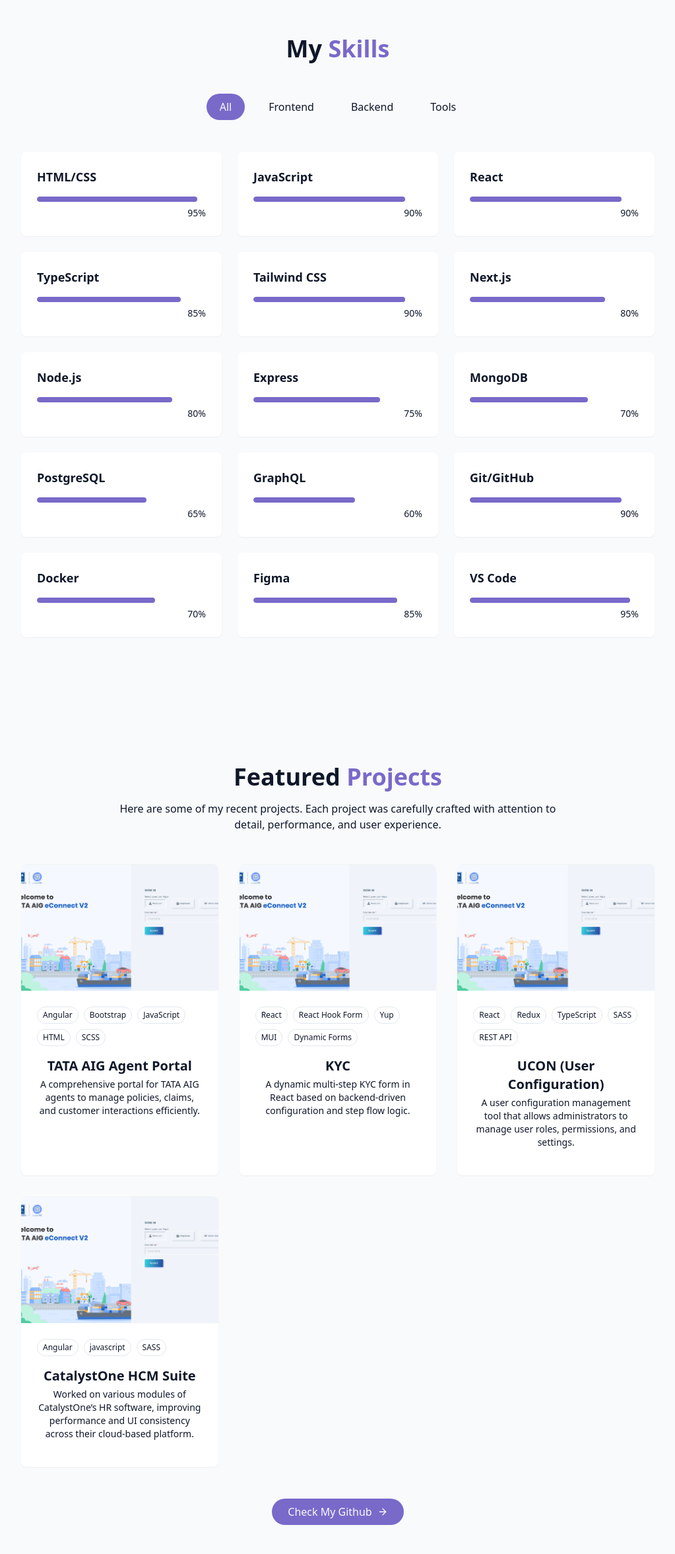
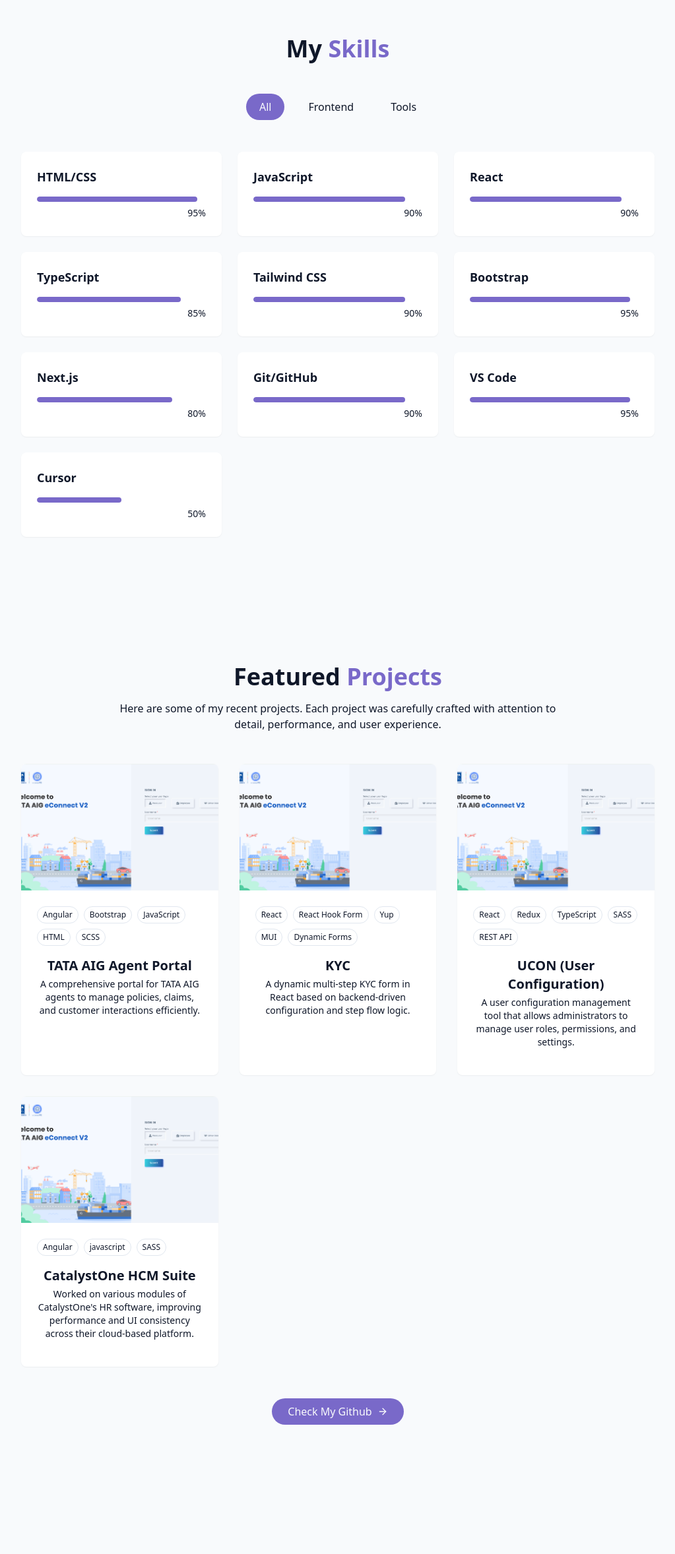
Before and after one commit to pushpendersingh97/pushpender-portfolio, a React (Vite) app: page / in a window 1280 px wide. Shown: the part 1548-3904 px from the top of the page at 66% size, without its empty margins (128-1151 px from the left). Built offline with nearby package versions, Linux system fonts and the light colour scheme.

Commit message:
Skills Updated

```diff
--- a/src/components/ProjectsSection.jsx
+++ b/src/components/ProjectsSection.jsx
@@ -1,4 +1,4 @@
-import { ArrowRight, ExternalLink, Github } from "lucide-react";
+import { ArrowRight, ExternalLink, GithubIcon } from "lucide-react";
 
 const projects = [
   {
@@ -31,7 +31,7 @@ const projects = [
   {
     id: 4,
     title: "CatalystOne HCM Suite",
-    description: "Worked on various modules of CatalystOne’s HR software, improving performance and UI consistency across their cloud-based platform.",
+    description: "Worked on various modules of CatalystOne's HR software, improving performance and UI consistency across their cloud-based platform.",
     image: "/projects/Tataaig Agent Portal.png",
     tags: ["Angular", "javascript", "SASS"],
     // demoUrl: "#",
@@ -96,7 +96,7 @@ const ProjectsSection = () => {
                       target="_blank"
                       className="text-foreground/80 hover:text-primary transition-colors duration-300"
                     >
-                      <Github size={20} />
+                      <GithubIcon size={20} />
                     </a>}
                   </div>
                 </div>
--- a/src/components/SkillsSection.jsx
+++ b/src/components/SkillsSection.jsx
@@ -8,23 +8,26 @@ const skills = [
   { name: "React", level: 90, category: "frontend" },
   { name: "TypeScript", level: 85, category: "frontend" },
   { name: "Tailwind CSS", level: 90, category: "frontend" },
+  { name: "Bootstrap", level: 95, category: "frontend" },
   { name: "Next.js", level: 80, category: "frontend" },
 
+
   // Backend
-  { name: "Node.js", level: 80, category: "backend" },
-  { name: "Express", level: 75, category: "backend" },
-  { name: "MongoDB", level: 70, category: "backend" },
-  { name: "PostgreSQL", level: 65, category: "backend" },
-  { name: "GraphQL", level: 60, category: "backend" },
+  // { name: "Node.js", level: 50, category: "backend" },
+  // { name: "Express", level: 75, category: "backend" },
+  // { name: "MongoDB", level: 70, category: "backend" },
+  // { name: "PostgreSQL", level: 65, category: "backend" },
+  // { name: "GraphQL", level: 60, category: "backend" },
 
   // Tools
   { name: "Git/GitHub", level: 90, category: "tools" },
-  { name: "Docker", level: 70, category: "tools" },
-  { name: "Figma", level: 85, category: "tools" },
+  // { name: "Docker", level: 70, category: "tools" },
+  // { name: "Figma", level: 85, category: "tools" },
   { name: "VS Code", level: 95, category: "tools" },
+  { name: "Cursor", level: 50, category: "tools" },
 ];
 
-const categories = ["all", "frontend", "backend", "tools"];
+const categories = ["all", "frontend", "tools"];
 
 const SkillsSection = () => {
   const [activeCategory, setActiveCategory] = useState("all");
```
